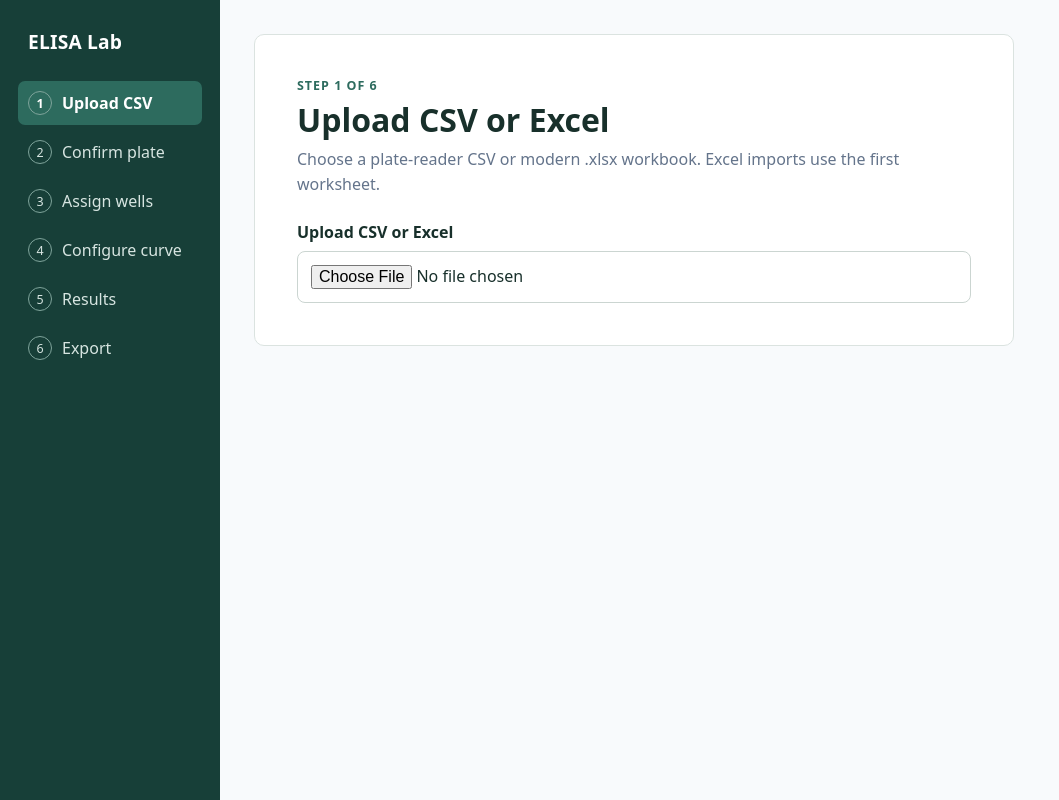
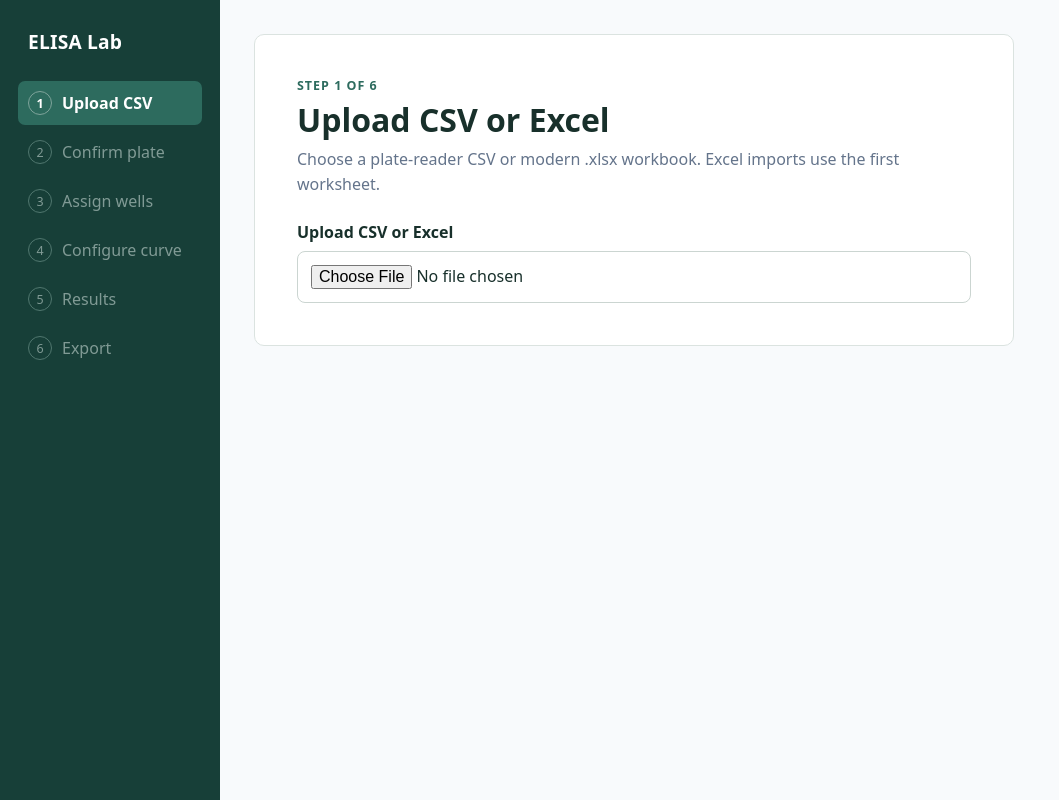
Before and after one commit to thomasjin05/PlateCurve, a React (Vite) app: page / in a window 1280 px wide. Shown: the whole page, without its empty margins (0-1059 px from the left). Built offline with nearby package versions, Linux system fonts and the light colour scheme.

Commit message:
feat: add Excel export workflow

```diff
--- a/src/App.tsx
+++ b/src/App.tsx
@@ -24,6 +24,20 @@ const STEPS = [
   'Results',
   'Export',
 ] as const
+
+export const CUSTOM_EQUATION_HELP =
+  'Corrected absorbance (y) = slope (m) × concentration (x) + intercept (b). The app solves this equation for x to calculate sample concentration.'
+
+export function maximumReachableStep(state: {
+  imported: boolean
+  plate: boolean
+  result: boolean
+}): number {
+  if (state.result) return 6
+  if (state.plate) return 4
+  if (state.imported) return 2
+  return 1
+}
 
 type Tool = AssignmentType | 'clear'
 
@@ -185,6 +199,7 @@ export default function App() {
   const [step, setStep] = useState(1)
   const [fileInputKey, setFileInputKey] = useState(0)
   const [fileName, setFileName] = useState('')
+  const [sourceFile, setSourceFile] = useState<File | null>(null)
   const [imported, setImported] = useState<ImportedTable | null>(null)
   const [plate, setPlate] = useState<PlateData | null>(null)
   const [loading, setLoading] = useState(false)
@@ -207,6 +222,8 @@ export default function App() {
   const [customIntercept, setCustomIntercept] = useState('')
   const [analysisError, setAnalysisError] = useState('')
   const [result, setResult] = useState<AnalysisResult | null>(null)
+  const [excelExporting, setExcelExporting] = useState(false)
+  const [excelExportError, setExcelExportError] = useState('')
 
   const resetAfterPlate = () => {
     setWorkspace(EMPTY_WORKSPACE)
@@ -229,10 +246,13 @@ export default function App() {
     setStep(1)
     setFileInputKey((value) => value + 1)
     setFileName('')
+    setSourceFile(null)
     setImported(null)
     setPlate(null)
     setLoading(false)
     setUploadError('')
+    setExcelExporting(false)
+    setExcelExportError('')
     setRegionOpen(false)
     setRegionRow('1')
     setRegionColumn('1')
@@ -246,6 +266,7 @@ export default function App() {
 
     setStep(1)
     setFileName(file.name)
+    setSourceFile(null)
     setImported(null)
     setPlate(null)
     setLoading(true)
@@ -258,6 +279,7 @@ export default function App() {
 
     try {
       const table = await parseInputFile(file)
+      setSourceFile(file)
       setImported(table)
       try {
         const detected = extractPlate(table.rows)
@@ -481,6 +503,30 @@ export default function App() {
     '-',
   )
 
+  const exportExcel = async () => {
+    if (!sourceFile || !imported || !result) {
+      setExcelExportError('Load and analyze a plate before exporting Excel.')
+      return
+    }
+    setExcelExporting(true)
+    setExcelExportError('')
+    try {
+      const { buildExcelWorkbook, downloadExcel } = await import('./lib/excel-export')
+      const bytes = await buildExcelWorkbook({ sourceFile, imported, result })
+      downloadExcel(`${baseName}-analysis.xlsx`, bytes)
+    } catch (error) {
+      setExcelExportError(error instanceof Error ? error.message : String(error))
+    } finally {
+      setExcelExporting(false)
+    }
+  }
+
+  const reachableStep = maximumReachableStep({
+    imported: imported !== null,
+    plate: plate !== null,
+    result: result !== null,
+  })
+
   return (
     <div className="app-shell">
       <aside className="workflow-rail" aria-label="Analysis steps">
@@ -490,11 +536,18 @@ export default function App() {
             const number = index + 1
             return (
               <li
-                aria-current={step === number ? 'step' : undefined}
                 className={step === number ? 'active' : step > number ? 'complete' : ''}
                 key={label}
               >
-                <span>{number}</span>{label}
+                <button
+                  aria-current={step === number ? 'step' : undefined}
+                  className="workflow-step-button"
+                  disabled={number > reachableStep}
+                  onClick={() => setStep(number)}
+                  type="button"
+                >
+                  <span className="workflow-step-number">{number}</span>{label}
+                </button>
               </li>
             )
           })}
@@ -738,10 +791,13 @@ export default function App() {
               <label className="radio-option"><input checked={curveMode === '4pl'} name="curve-mode" onChange={() => setCurveMode('4pl')} type="radio" />4PL</label>
               <label className="radio-option"><input checked={curveMode === 'custom'} name="curve-mode" onChange={() => setCurveMode('custom')} type="radio" />Custom equation</label>
               {curveMode === 'custom' && (
-                <div className="custom-fields">
-                  <div><label htmlFor="custom-slope">Slope</label><input id="custom-slope" inputMode="decimal" onChange={(event) => setCustomSlope(event.target.value)} type="number" value={customSlope} /></div>
-                  <div><label htmlFor="custom-intercept">Intercept</label><input id="custom-intercept" inputMode="decimal" onChange={(event) => setCustomIntercept(event.target.value)} type="number" value={customIntercept} /></div>
-                </div>
+                <>
+                  <p className="equation-help">{CUSTOM_EQUATION_HELP}</p>
+                  <div className="custom-fields">
+                    <div><label htmlFor="custom-slope">Slope</label><input id="custom-slope" inputMode="decimal" onChange={(event) => setCustomSlope(event.target.value)} type="number" value={customSlope} /></div>
+                    <div><label htmlFor="custom-intercept">Intercept</label><input id="custom-intercept" inputMode="decimal" onChange={(event) => setCustomIntercept(event.target.value)} type="number" value={customIntercept} /></div>
+                  </div>
+                </>
               )}
             </fieldset>
 
@@ -769,7 +825,7 @@ export default function App() {
             <div className="step-heading">
               <p className="eyebrow">Step 6 of 6</p>
               <h1 id="export-title">Export</h1>
-              <p>Save the standardized well results and curve summary as CSV files.</p>
+              <p>Save the analysis as a formatted Excel workbook or standardized CSV files.</p>
             </div>
             <section className="export-summary" aria-labelledby="export-summary-title">
               <h2 id="export-summary-title">Analysis summary</h2>
@@ -785,10 +841,14 @@ export default function App() {
               <ResultPlate result={result} />
             </section>
             <div className="export-actions">
+              <button className="primary-button" disabled={excelExporting} onClick={() => void exportExcel()} type="button">
+                {excelExporting ? 'Preparing Excel…' : 'Export Excel workbook'}
+              </button>
               <button className="primary-button" onClick={() => downloadCsv(`${baseName}-results.csv`, resultsToCsv(result.rows))} type="button">Export results CSV</button>
               <button className="secondary-button" onClick={() => downloadCsv(`${baseName}-curve-summary.csv`, summaryToCsv(result.summary))} type="button">Export curve summary CSV</button>
               <button className="text-button" onClick={startNewAnalysis} type="button">Start new analysis</button>
             </div>
+            {excelExportError && <p className="inline-error" role="alert">{excelExportError}</p>}
             <NavActions back={() => setStep(5)} />
           </section>
         )}
--- a/src/components/ResultsView.tsx
+++ b/src/components/ResultsView.tsx
@@ -82,7 +82,6 @@ export function ResultsView({ result }: ResultsViewProps) {
             <>
               <div><dt>Slope</dt><dd>{formatNumber(summary.slope)}</dd></div>
               <div><dt>Intercept</dt><dd>{formatNumber(summary.intercept)}</dd></div>
-              <div><dt>R²</dt><dd>{formatNumber(summary.rSquared)}</dd></div>
             </>
           )}
           {summary.model === '4pl' && (
@@ -98,6 +97,9 @@ export function ResultsView({ result }: ResultsViewProps) {
               <div><dt>Slope</dt><dd>{formatNumber(summary.slope)}</dd></div>
               <div><dt>Intercept</dt><dd>{formatNumber(summary.intercept)}</dd></div>
             </>
+          )}
+          {summary.rSquared !== undefined && (
+            <div><dt>R²</dt><dd>{formatNumber(summary.rSquared)}</dd></div>
           )}
         </dl>
       </section>
--- a/src/styles.css
+++ b/src/styles.css
@@ -108,17 +108,27 @@ h2 {
 }
 
 .workflow-rail li {
-  display: flex;
-  align-items: center;
-  gap: 10px;
   min-height: 44px;
-  padding: 8px 10px;
   color: #d7e5e1;
   border-radius: 7px;
   white-space: nowrap;
 }
 
-.workflow-rail li span {
+.workflow-step-button {
+  display: flex;
+  width: 100%;
+  min-height: 44px;
+  align-items: center;
+  gap: 10px;
+  padding: 8px 10px;
+  color: inherit;
+  text-align: left;
+  background: transparent;
+  border: 0;
+  border-radius: 7px;
+}
+
+.workflow-step-number {
   display: inline-grid;
   width: 24px;
   height: 24px;
@@ -130,8 +140,11 @@ h2 {
 
 .workflow-rail li.active {
   color: #fff;
+  font-weight: 650;
+}
+
+.workflow-rail li.active .workflow-step-button {
   background: #2d6b5e;
-  font-weight: 650;
 }
 
 .workflow-rail li.complete {
@@ -534,6 +547,14 @@ legend {
   gap: 6px;
 }
 
+.equation-help {
+  max-width: 760px;
+  padding-left: 28px;
+  margin: 0;
+  color: #64748b;
+  line-height: 1.5;
+}
+
 .results-view {
   min-width: 0;
 }
@@ -700,7 +721,7 @@ tbody tr:nth-child(even) td {
     margin: 0;
   }
 
-  .workflow-rail li {
+  .workflow-step-button {
     padding-inline: 9px;
   }
 
@@ -718,4 +739,8 @@ tbody tr:nth-child(even) td {
     display: grid;
     padding-left: 0;
   }
+
+  .equation-help {
+    padding-left: 0;
+  }
 }
```
Also changed, not shown: 2 other files (tests, documents, lock files or other folders).
